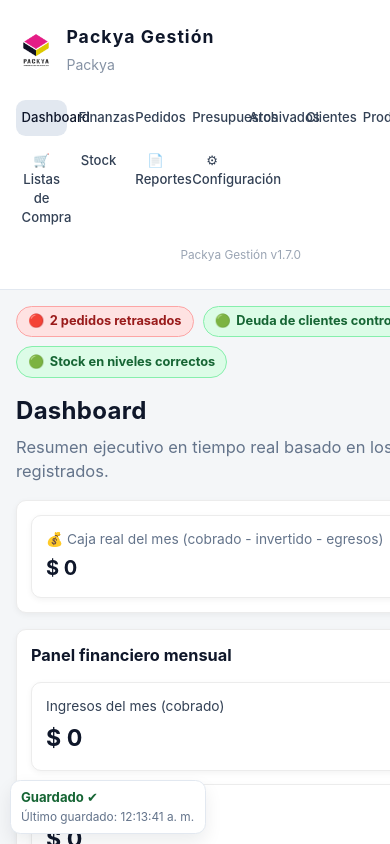
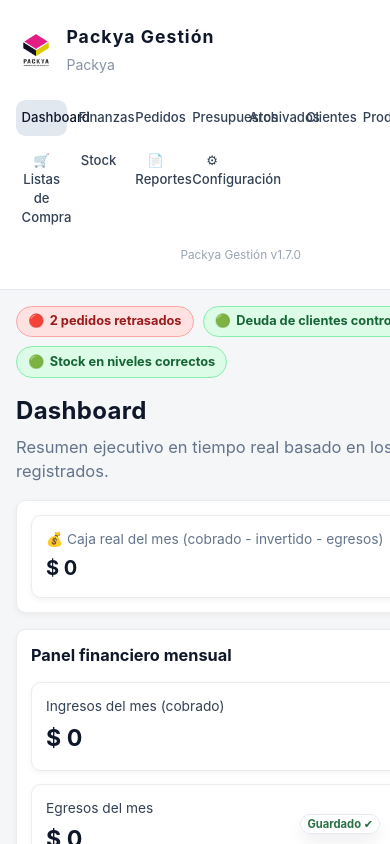
Before and after one commit to francorenna/packyasoftware, a React (Vite) app: page /pedidos#/dashboard in a window 390 px wide. Shown: the top 844 px of the page. Built offline with nearby package versions, Linux system fonts and the light colour scheme; the HTML template or start-up script is replaced by a standard one.

Commit message:
refine save indicator minimal compact mode

```diff
--- a/src/index.css
+++ b/src/index.css
@@ -112,19 +112,19 @@
 .save-toast {
   position: fixed;
   top: auto;
-  right: 20px;
-  bottom: 20px;
+  right: 12px;
+  bottom: 54px;
   z-index: 1100;
   background: #ecfdf3;
   color: #166534;
   border: 1px solid #86efac;
   border-radius: 0.6rem;
-  padding: 0.5rem 0.75rem;
-  font-size: 0.82rem;
+  padding: 0.38rem 0.58rem;
+  font-size: 0.76rem;
   font-weight: 600;
   box-shadow: 0 10px 20px rgba(15, 23, 42, 0.1);
   pointer-events: none;
-  max-width: min(280px, calc(100vw - 40px));
+  max-width: min(220px, calc(100vw - 24px));
 }
 
 .app-shell {
@@ -246,21 +246,36 @@
 
 .save-indicator {
   position: fixed;
-  bottom: 1rem;
-  left: calc(250px + 1rem);
+  right: 12px;
+  bottom: 12px;
+  left: auto;
   z-index: 1200;
   background: #ffffff;
   border: 1px solid #e2e8f0;
-  border-radius: 0.65rem;
-  padding: 0.45rem 0.65rem;
+  border-radius: 0.55rem;
+  padding: 0.28rem 0.45rem;
   text-align: left;
-  min-width: 188px;
+  min-width: 132px;
   box-shadow: 0 8px 18px rgba(15, 23, 42, 0.08);
+  pointer-events: none;
+  opacity: 0.92;
+}
+
+.save-indicator-compact {
+  min-width: auto;
+  padding: 0.2rem 0.4rem;
+  border-radius: 999px;
+  background: rgba(255, 255, 255, 0.9);
+}
+
+.save-indicator-compact .save-indicator-state {
+  font-size: 0.7rem;
+  line-height: 1.1;
 }
 
 .save-indicator-state {
   margin: 0;
-  font-size: 0.82rem;
+  font-size: 0.73rem;
   font-weight: 700;
 }
 
@@ -280,7 +295,7 @@
 .save-indicator-time {
   margin: 0.1rem 0 0;
   color: #64748b;
-  font-size: 0.74rem;
+  font-size: 0.68rem;
 }
 
 @keyframes save-pulse {
@@ -2531,8 +2546,9 @@
   }
 
   .save-indicator {
-    left: 0.6rem;
+    right: 0.6rem;
     bottom: 0.6rem;
+    left: auto;
   }
 
   .global-alerts-bar {
@@ -2540,10 +2556,10 @@
   }
 
   .save-toast {
-    right: 20px;
-    bottom: 20px;
+    right: 0.6rem;
+    bottom: 3.1rem;
     top: auto;
-    max-width: calc(100vw - 40px);
+    max-width: calc(100vw - 1.2rem);
   }
 
   .product-accordion-stats,
--- a/src/layout/AppLayout.jsx
+++ b/src/layout/AppLayout.jsx
@@ -30,12 +30,17 @@
       : saveStatus === 'error'
         ? 'Error al guardar'
         : 'Guardado ✔'
+  const isSaveIndicatorCompact = saveStatus === 'saved'
 
   return (
     <div className="app-shell">
       <Sidebar />
       <main className="app-content">
-        <aside className="save-indicator" role="status" aria-live="polite">
+        <aside
+          className={`save-indicator ${isSaveIndicatorCompact ? 'save-indicator-compact' : ''}`}
+          role="status"
+          aria-live="polite"
+        >
           <p
             className={`save-indicator-state ${
               saveStatus === 'saving'
@@ -47,7 +52,9 @@
           >
             {statusLabel}
           </p>
-          <p className="save-indicator-time">Último guardado: {formatSavedTime(lastSavedAt)}</p>
+          {!isSaveIndicatorCompact && (
+            <p className="save-indicator-time">Último guardado: {formatSavedTime(lastSavedAt)}</p>
+          )}
         </aside>
         <SaveToast
           key={saveToastToken}
```
